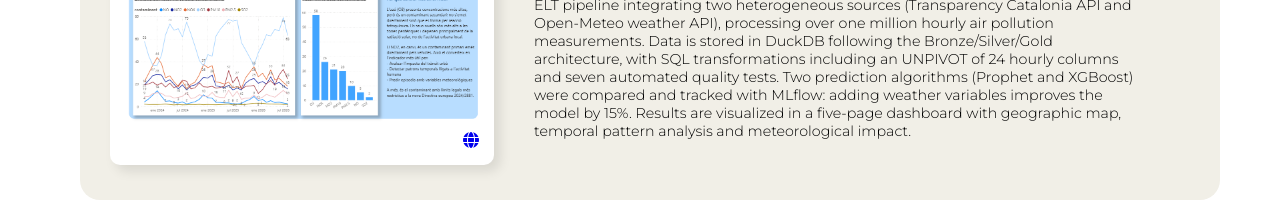
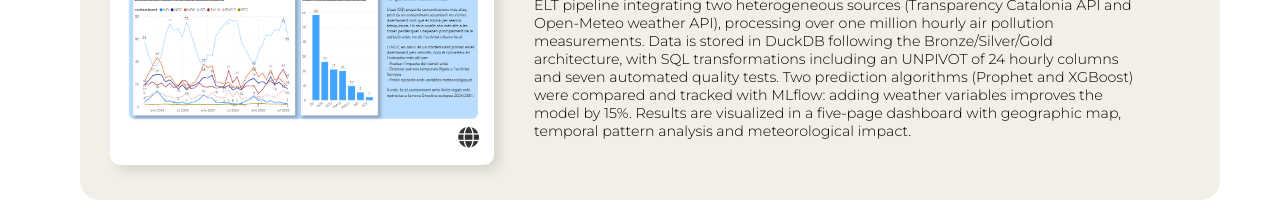
Before and after one commit to KarimGP/Portfolio, a React (Create React App) app: page / in a window 1280 px wide. Shown: the part 3780-3995 px from the top of the page. Built offline with nearby package versions, Linux system fonts and the light colour scheme.

Commit message:
Correció projecte 2: Qualitat de l'aire Barcelona

```diff
--- a/src/App.js
+++ b/src/App.js
@@ -190,7 +190,7 @@ function App() {
             <div className="project-card">
               <img src={qualitatAireImage} alt="Project 1" className="project-image" />
               <div className="project-links">
-                <a href="https://app.powerbi.com/view?r=eyJrIjoiYjE4MmVkZTEtNzM4Yy00OGFiLTg5ZjAtZWNhMTEwY2M4NWExIiwidCI6IjE2MDMzYWMxLTJiNWMtNDMzMC1hYjM1LTM3YTY5OGIyZmQ0MSIsImMiOjl9">
+                <a href="https://app.powerbi.com/view?r=eyJrIjoiYjE4MmVkZTEtNzM4Yy00OGFiLTg5ZjAtZWNhMTEwY2M4NWExIiwidCI6IjE2MDMzYWMxLTJiNWMtNDMzMC1hYjM1LTM3YTY5OGIyZmQ0MSIsImMiOjl9" target="_blank" rel="noopener noreferrer" className="project-link">
                   <i className="fas fa-globe"></i>
                 </a>
               </div>
```
